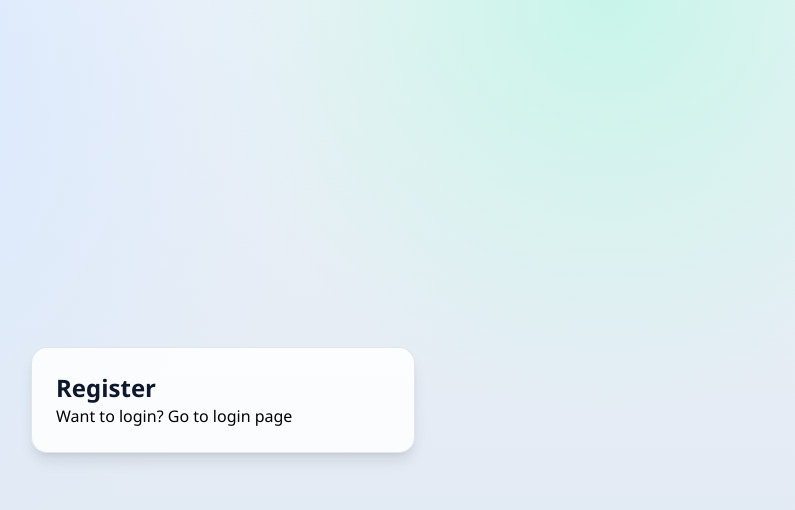
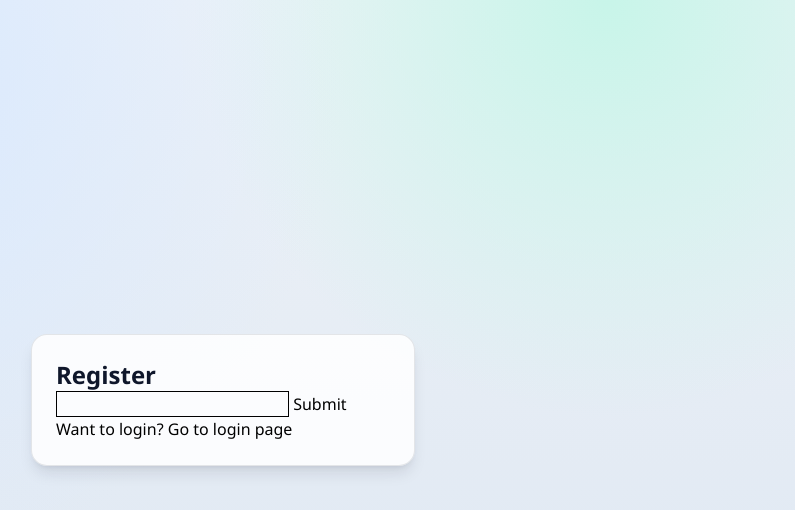
Before and after one commit to loissascha/localstream, a SvelteKit app in the folder frontend/: page /register in a window 1280 px wide. Shown: the top 510 px of the page, without its empty margins (417-1212 px from the left). Built offline with nearby package versions, Linux system fonts and the light colour scheme.

Commit message:
register

```diff
--- a/frontend/src/routes/(auth)/register/+page.svelte
+++ b/frontend/src/routes/(auth)/register/+page.svelte
@@ -1,6 +1,12 @@
 <script lang="ts">
-	import { resolve } from "$app/paths";
+	import { resolve } from '$app/paths';
 
+	let username = $state('');
+	let loading = $state(false);
+
+	async function submit() {
+		loading = true;
+	}
 </script>
 
 <main
@@ -11,6 +17,15 @@
 	>
 		<h1 class="m-0 text-2xl font-semibold text-slate-900">Register</h1>
 
-		<p>Want to login? Go to <a href={resolve("/(auth)/login")}>login page</a></p>
+		{#if loading}
+			<p>Loading</p>
+		{:else}
+			<form on:submit|preventDefault={submit}>
+				<input type="text" name="username" bind:value={username} class="border" />
+				<button>Submit</button>
+			</form>
+		{/if}
+
+		<p>Want to login? Go to <a href={resolve('/(auth)/login')}>login page</a></p>
 	</section>
 </main>
```
